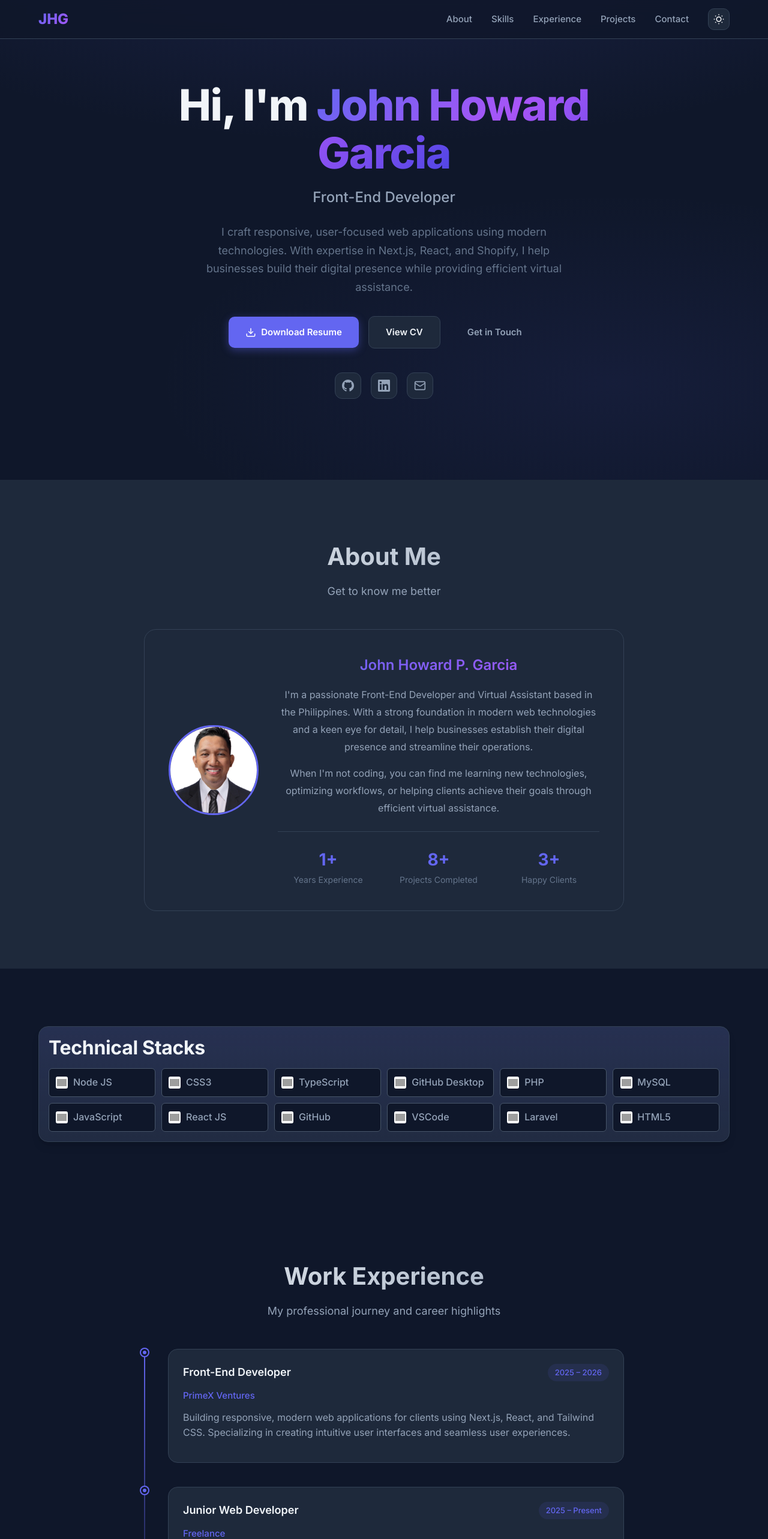
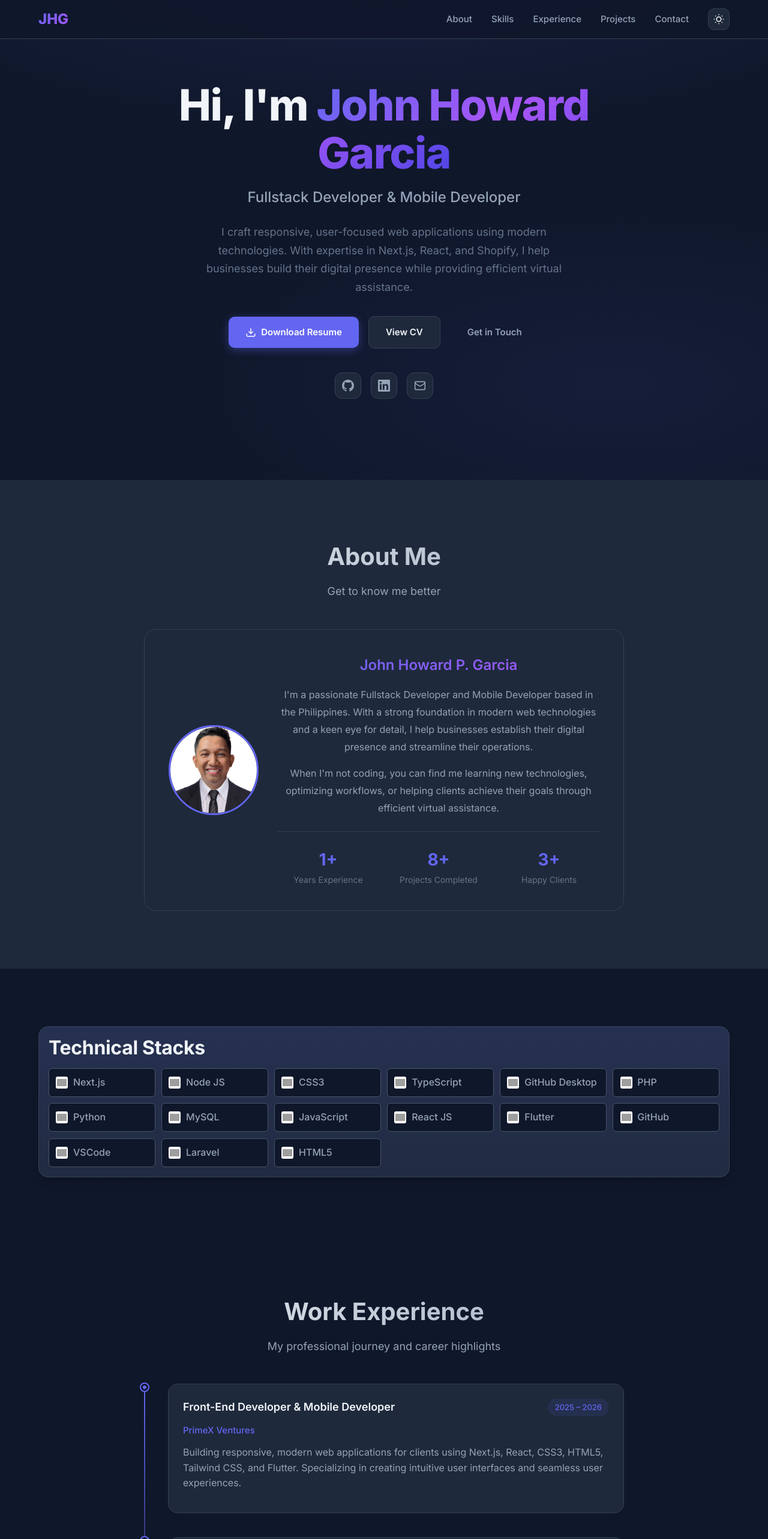
Before and after one commit to Howard-23/Howard, a Next.js app: page / in a window 1280 px wide. Shown: the top 2566 px of the page at 60% size. Built offline with nearby package versions, Linux system fonts and the light colour scheme; grey boxes are pictures that could not be loaded.

Commit message:
Update portfolio

```diff
--- a/app/page.tsx
+++ b/app/page.tsx
@@ -22,14 +22,17 @@ const staggerContainer: Variants = {
 };
 
 const technicalStacks = [
+  { name: "Next.js", logo: "https://cdn.simpleicons.org/nextdotjs/FFFFFF" },
   { name: "Node JS", logo: "https://cdn.simpleicons.org/nodedotjs/339933" },
   { name: "CSS3", logo: "https://cdn.jsdelivr.net/gh/devicons/devicon/icons/css3/css3-original.svg" },
   { name: "TypeScript", logo: "https://cdn.simpleicons.org/typescript/3178C6" },
   { name: "GitHub Desktop", logo: "https://cdn.jsdelivr.net/gh/devicons/devicon/icons/github/github-original.svg" },
   { name: "PHP", logo: "https://cdn.simpleicons.org/php/777BB4" },
+  { name: "Python", logo: "https://cdn.simpleicons.org/python/3776AB" },
   { name: "MySQL", logo: "https://cdn.simpleicons.org/mysql/4479A1" },
   { name: "JavaScript", logo: "https://cdn.simpleicons.org/javascript/F7DF1E" },
   { name: "React JS", logo: "https://cdn.simpleicons.org/react/61DAFB" },
+  { name: "Flutter", logo: "https://cdn.simpleicons.org/flutter/02569B" },
   { name: "GitHub", logo: "https://cdn.simpleicons.org/github/181717" },
   { name: "VSCode", logo: "https://cdn.jsdelivr.net/gh/devicons/devicon/icons/vscode/vscode-original.svg" },
   { name: "Laravel", logo: "https://cdn.simpleicons.org/laravel/FF2D20" },
@@ -127,7 +130,7 @@ export default function Home() {
               </motion.h1>
 
               <motion.div variants={fadeInUp} className="hero-subtitle">
-                Front-End Developer
+                Fullstack Developer & Mobile Developer
               </motion.div>
 
               <motion.div variants={fadeInUp} className="hero-description">
@@ -246,7 +249,7 @@ export default function Home() {
                     John Howard P. Garcia
                   </h3>
                   <p style={{ color: 'var(--text-secondary)', lineHeight: 1.8, marginBottom: '1rem' }}>
-                    I&apos;m a passionate Front-End Developer and Virtual Assistant based in the Philippines.
+                    I&apos;m a passionate Fullstack Developer and Mobile Developer based in the Philippines.
                     With a strong foundation in modern web technologies and a keen eye for detail,
                     I help businesses establish their digital presence and streamline their operations.
                   </p>
--- a/data/cv.json
+++ b/data/cv.json
@@ -1,16 +1,16 @@
 {
   "personalInfo": {
     "name": "John Howard P. Garcia",
-    "title": "Front-End Developer",
+    "title": "Fullstack Developer & Mobile Developer",
     "email": "johnhowardgarcia23@gmail.com",
     "phone": "+639073170635",
     "location": "Philippines",
-    "summary": "Results-driven Front-End Developer with expertise in building modern, responsive web applications using Next.js, React, and TypeScript. Experienced in providing virtual assistance services including email/chat management and Shopify store customization. Passionate about creating intuitive user experiences and delivering high-quality work that exceeds client expectations."
+    "summary": "Results-driven Front-End Developer with expertise in building modern, responsive web applications using Next.js, React, CSS3, HTML5, and TypeScript. Experienced in providing virtual assistance services including email/chat management and Shopify store customization. Passionate about creating intuitive user experiences and delivering high-quality work that exceeds client expectations."
   },
   "experience": [
     {
       "date": "2025 – 2026",
-      "role": "Front-End Developer",
+      "role": "Front-End Developer & Mobile Developer",
       "company": "PrimeX Ventures",
       "description": "Develop custom web applications and websites for clients using modern technologies. Focus on creating responsive, accessible, and performant user interfaces.",
       "responsibilities": [
--- a/data/experience.json
+++ b/data/experience.json
@@ -1,9 +1,9 @@
 [
   {
     "date": "2025 – 2026",
-    "role": "Front-End Developer",
+    "role": "Front-End Developer & Mobile Developer",
     "company": "PrimeX Ventures",
-    "description": "Building responsive, modern web applications for clients using Next.js, React, and Tailwind CSS. Specializing in creating intuitive user interfaces and seamless user experiences."
+    "description": "Building responsive, modern web applications for clients using Next.js, React, CSS3, HTML5, Tailwind CSS, and Flutter. Specializing in creating intuitive user interfaces and seamless user experiences."
   },
   {
     "date": "2025 – Present",
```
